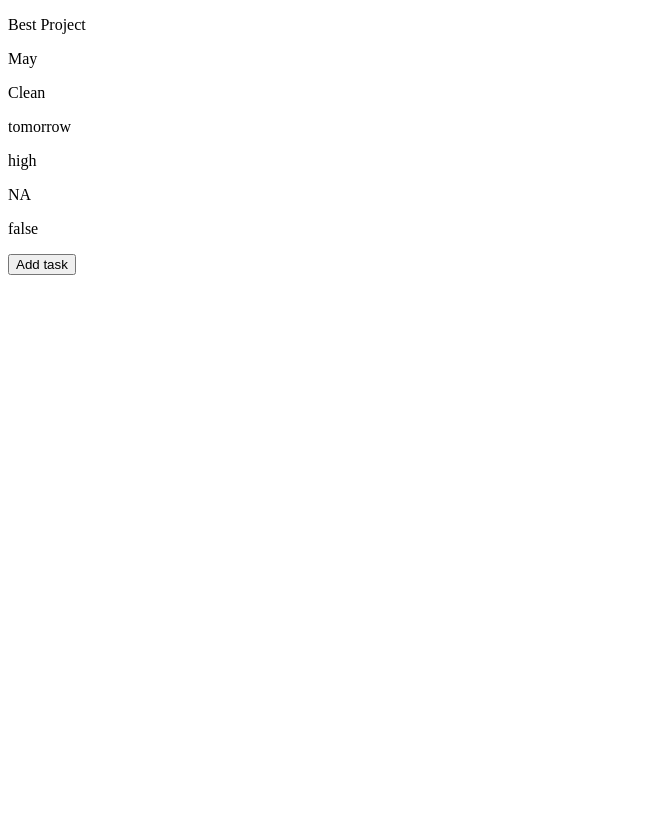
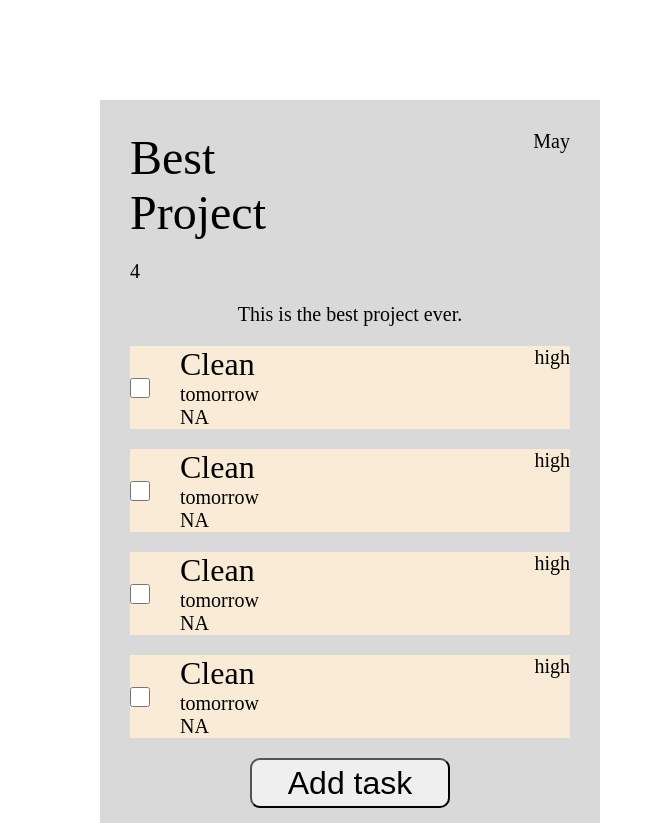
Before and after one commit to BIsaac03/To-Do-Lists, a plain HTML site: page index.html in a window 1280 px wide. Shown: the whole page, without its empty margins (0-655 px from the left). Before the commit the page ends 800 px from the top, so only its background shows below. Drawn offline with Linux system fonts and the light colour scheme.

Commit message:
Add CSS to make projects readable

```diff
--- a/index.html
+++ b/index.html
@@ -4,6 +4,7 @@
     <meta charset="UTF-8">
     <meta name="viewport" content="width=device-width, initial-scale=1.0">
     <title>Project Status Overview</title>
+    <link rel="stylesheet" href="styles.css">
     <script src="script.js" defer></script>
 </head>
 <body>
--- a/script.js
+++ b/script.js
@@ -1,7 +1,7 @@
-function  makeProject(title, dueDate, toDos){
-    let numToDosRemaining = toDos.length;
+function  makeProject(title, dueDate, toDoList, notes){
+    let numToDosRemaining = toDoList.length;
 
-    return {title, dueDate, toDos, numToDosRemaining}
+    return {title, dueDate, toDoList, numToDosRemaining, notes}
 }
 
 function makeToDo(title, dueDate, priority, notes, project){
@@ -17,6 +17,7 @@ function newProjectDOM(project){
 
     const newProject = document.createElement('div');
     newProject.id = projectClass;
+    newProject.classList.add('projectEntry');
 
     const title = document.createElement('p');
     title.textContent = project.title;
@@ -24,8 +25,8 @@ function newProjectDOM(project){
     const dueDate = document.createElement('p');
     dueDate.textContent = project.dueDate;
     dueDate.classList.add('dueDate', 'project', projectClass);
-    const toDos = document.createElement('div');
-    toDos.classList.add('toDos', 'project', projectClass);
+    const toDoList = document.createElement('div');
+    toDoList.classList.add('toDoList', 'project', projectClass);
     const numToDosRemaining = document.createElement('p');
     numToDosRemaining.textContent = project.numToDosRemaining;
     numToDosRemaining.classList.add('numToDosRemaining', 'project', projectClass);
@@ -34,55 +35,61 @@ function newProjectDOM(project){
     notes.classList.add('notes', 'project', projectClass);
 
     const addToDoButton = document.createElement('button');
-    addToDoButton.classList.add('addTodo', projectClass)
+    addToDoButton.classList.add('addToDo', projectClass)
     addToDoButton.textContent = 'Add task';
 
     newProject.appendChild(title);
     newProject.appendChild(dueDate);
-    newProject.appendChild(toDos);
+    newProject.appendChild(toDoList);
+    newProject.appendChild(numToDosRemaining);
     newProject.appendChild(notes);
     newProject.appendChild(addToDoButton);
     projectDiv.appendChild(newProject);
 
-    for (let i = 0; i < project.toDos.length; i++){
-        newToDoDOM(project.toDos[i]);
+    for (let i = 0; i < project.toDoList.length; i++){
+        newToDoDOM(project.toDoList[i]);
     }
 }
 
 function newToDoDOM(toDo){
-    let toDoListClass = toDo.project + " toDos";
+    let toDoListClass = toDo.project + " toDoList";
     const projectToDoList = document.getElementsByClassName(toDoListClass)[0];
 
     const numToDos = projectToDoList.childElementCount;
-    const toDoClass = 'ToDo'+numToDos;
+    const toDoClass = 'toDo'+numToDos;
     const newToDo = document.createElement('div');
+    newToDo.classList.add('toDoEntry');
     newToDo.id = toDoClass;
 
-    const title = document.createElement('p');
+    const checkbox = document.createElement('input');
+    checkbox.type = 'checkbox';
+    checkbox.classList.add('checkbox', 'toDo', toDoClass);
+    const title = document.createElement('span');
     title.textContent = toDo.title;
     title.classList.add('title', 'toDo', toDoClass);
-    const dueDate = document.createElement('p');
+    const dueDate = document.createElement('span');
     dueDate.textContent = toDo.dueDate;
     dueDate.classList.add('dueDate', 'toDo', toDoClass);
-    const priority = document.createElement('p');
+    const priority = document.createElement('span');
     priority.textContent = toDo.priority;
     priority.classList.add('priority', 'toDo', toDoClass);
-    const notes = document.createElement('p');
+    const notes = document.createElement('span');
     notes.textContent = toDo.notes;
     notes.classList.add('notes', 'toDo', toDoClass);
-    const isFinished = document.createElement('p');
-    isFinished.textContent = toDo.isFinished;
-    isFinished.classList.add('isFinished', 'toDo', toDoClass);
 
+    newToDo.append(checkbox)
     newToDo.appendChild(title);
     newToDo.appendChild(dueDate);
     newToDo.appendChild(priority);
     newToDo.appendChild(notes);
-    newToDo.appendChild(isFinished);
     projectToDoList.appendChild(newToDo);
 }
 
 myToDos = [];
 myToDos.push(makeToDo('Clean', 'tomorrow', 'high', 'NA', 'project0'))
-project1 = makeProject('Best Project', 'May', myToDos);
+myToDos.push(makeToDo('Clean', 'tomorrow', 'high', 'NA', 'project0'))
+myToDos.push(makeToDo('Clean', 'tomorrow', 'high', 'NA', 'project0'))
+myToDos.push(makeToDo('Clean', 'tomorrow', 'high', 'NA', 'project0'))
+
+project1 = makeProject('Best Project', 'May', myToDos, 'This is the best project ever.');
 newProjectDOM(project1);
--- /dev/null
+++ b/styles.css
@@ -0,0 +1,84 @@
+*{
+    margin: 0px;
+    padding: 0px;
+    font-size: 20px;
+}
+
+body{
+    height: 500px;
+    width: 500px;
+    padding: 100px;
+}
+
+.projectEntry{
+    display: grid;
+    grid-template: repeat(5, auto) / 1fr 1fr;
+    gap: 20px;
+    padding: 30px 30px 15px 30px;
+    background-color: rgb(218, 217, 217);
+}
+
+.title.project{
+    grid-area: 1 / 1 / 2 / 2;
+    font-size: 48px;
+}
+
+.numToDosRemaining.project{
+    grid-area: 2 / 1 / 3 / 2;
+}
+
+.dueDate.project{
+    grid-area: 1 / 2 / 2 / 3;
+    text-align: right;
+}
+
+.notes.project{
+    grid-area: 3 / 1 / 4 / 3;
+    text-align: center;
+}
+
+.toDoList{
+    grid-area: 4 / 1 / 5 / 3;
+}
+
+.addToDo{
+    grid-area: 5 / 1 / 6 / 3;
+    justify-self: center;
+    width: 200px;
+    height: 50px;
+    border-radius: 10px;
+    font-size: 32px;
+}
+
+.toDoEntry{
+    display: grid;
+    grid-template: repeat(3, auto) /  50px auto auto;
+    font-size: 28px;
+    background-color: antiquewhite;
+}
+
+.toDoList{
+    display: grid;
+    row-gap: 20px;
+}
+
+.toDoList .checkbox{
+    grid-area: 1 / 1 / 4 / 2;
+    width: 20px;
+    height: 20px;
+    align-self: center;
+}
+
+.toDoList .title{
+    grid-area: 1 / 2 / 2 / 3;
+    font-size: 32px;
+}
+
+.toDoList .priority{
+    grid-area: 1 / 3 / 2 / 4;
+    text-align: right;
+}
+
+.toDoList .dueDate{
+    grid-area: 2 / 2 / 3 / 4;
+}
```
